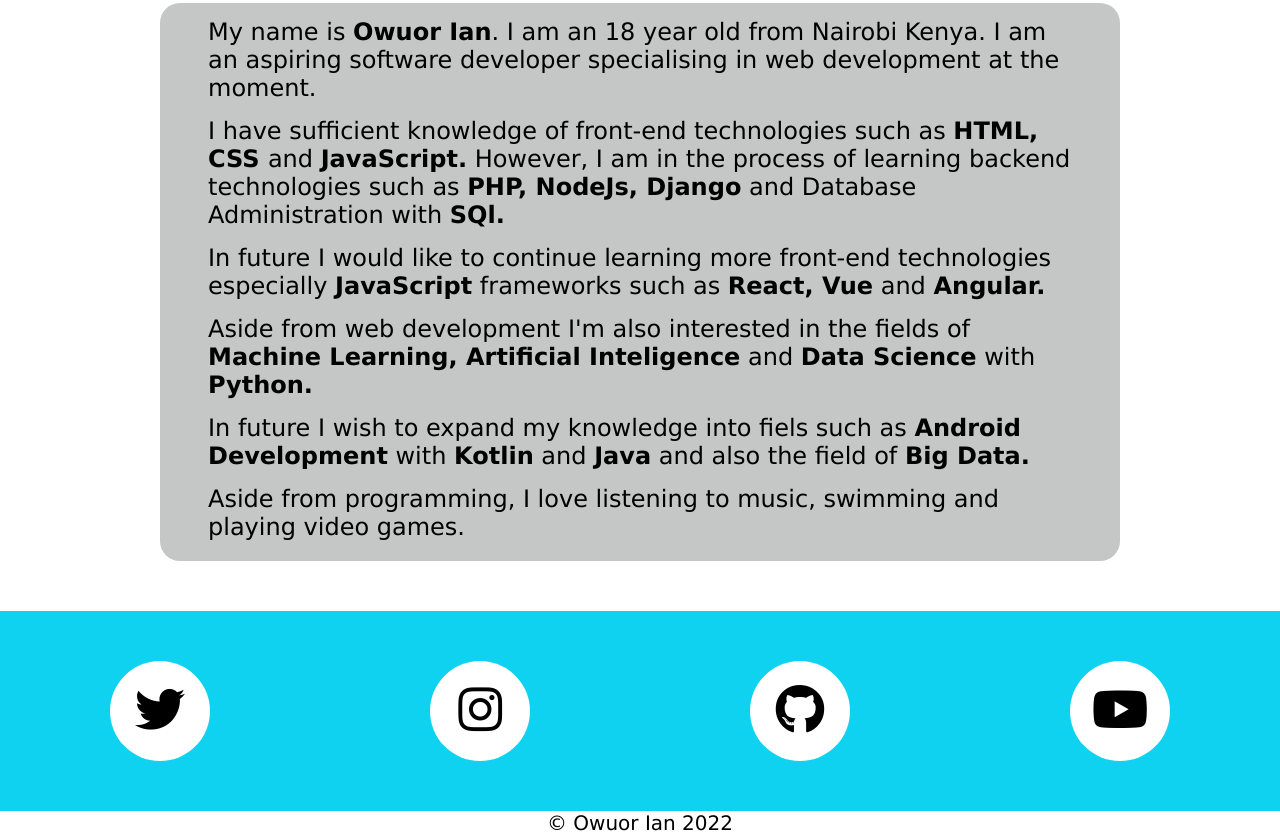
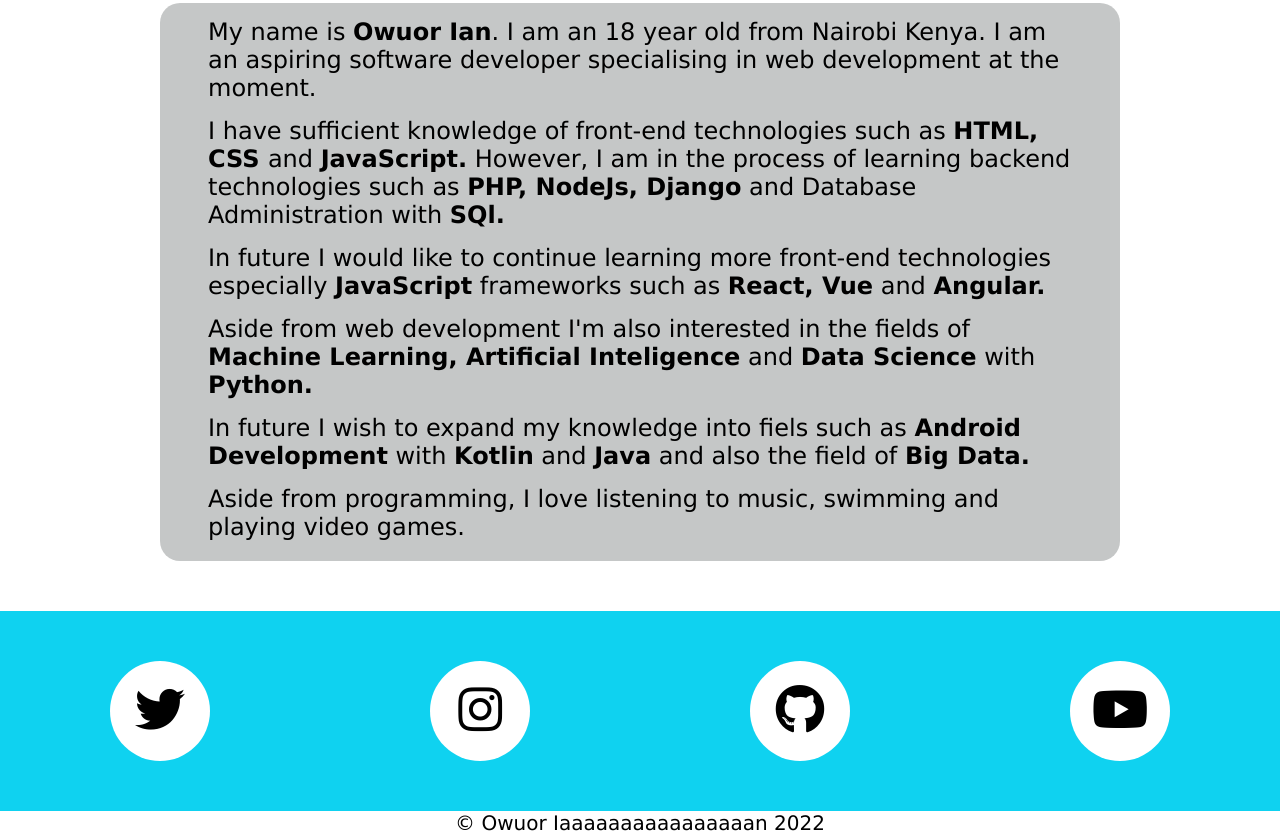
Before and after one commit to ianowuor/owuorian.github.io, a plain HTML site: page index.html in a window 1280 px wide. Shown: the part 367-1202 px from the top of the page. Drawn offline with Linux system fonts and the light colour scheme.

Commit message:
Update index.html

```diff
--- a/index.html
+++ b/index.html
@@ -56,6 +56,6 @@
             <div class="icon"><a href="https://www.youtube.com/channel/UCoY2R_8nr_fqnhzWNM8v1Rg" target="_blank"><i class="fab fa-youtube"></i></a></div>
         </div>
     </div>
-    <div class="copyright">&#169 Owuor Ian 2022</div>
+    <div class="copyright">&#169 Owuor Iaaaaaaaaaaaaaaaan 2022</div>
 </body>
 </html>
```
